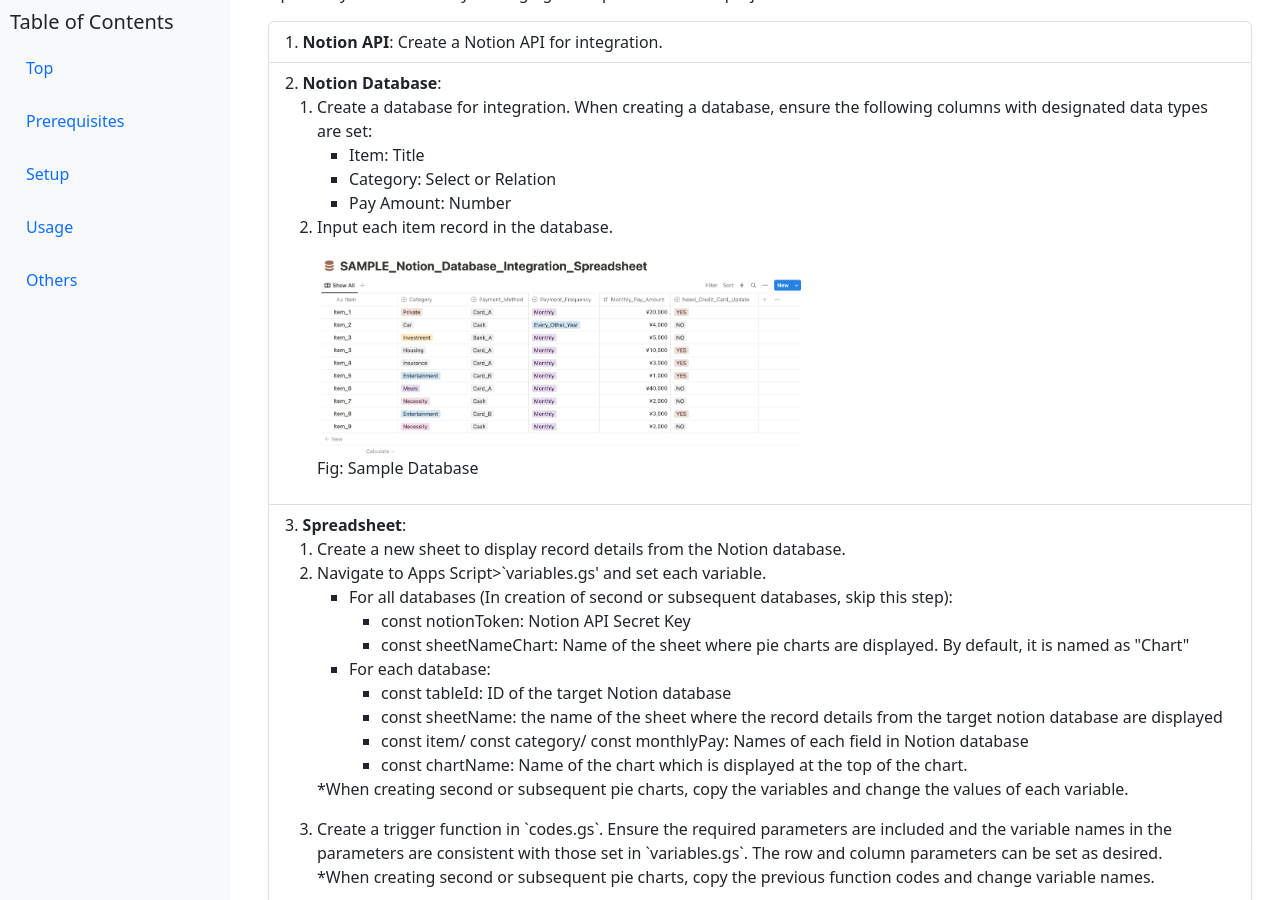
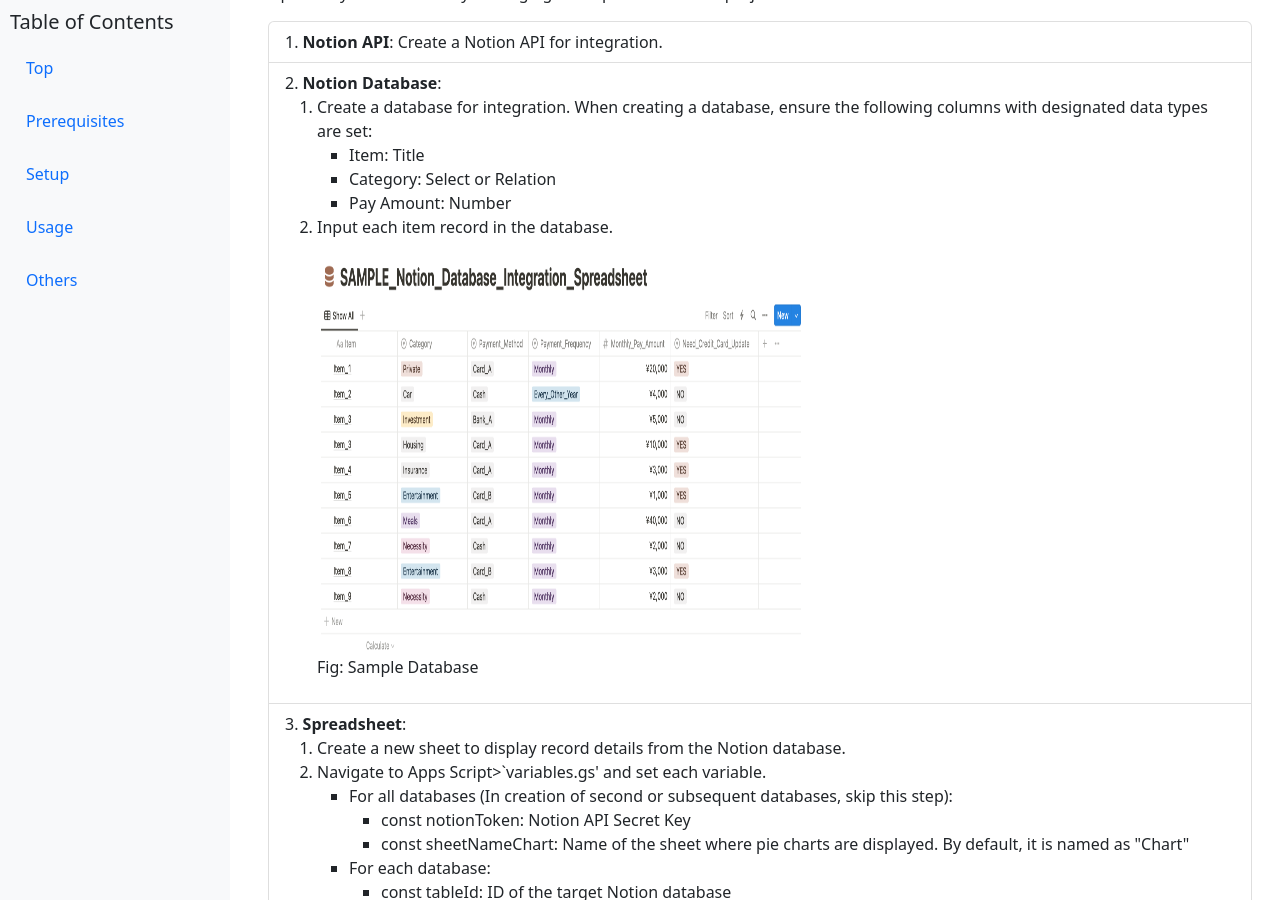
Before and after one commit to tsato21/notion-sheets-chart, a Jekyll site: the page built from docs/index.html, in a window 1280 px wide and 900 px high, scrolled down 678 px. Built offline with Jekyll 4.4.1, drawn with Linux system fonts in a browser that asks for light colours.

Commit message:
Update index.html

```diff
--- a/docs/index.html
+++ b/docs/index.html
@@ -50,7 +50,7 @@
                 </li>
                 <li>Input each item record in the database.</li>
                 <figure class="resize-image my-3">
-                  <img src="assets/images/sample-database.png" alt="Sample Database" width="500" height="400">
+                  <img src="assets/images/sample-database.png" alt="Sample Database" style="width: 500px; height: 400px;" loading="lazy">
                   <figcaption>Fig: Sample Database</figcaption>
                 </figure>
               </ol>
```
